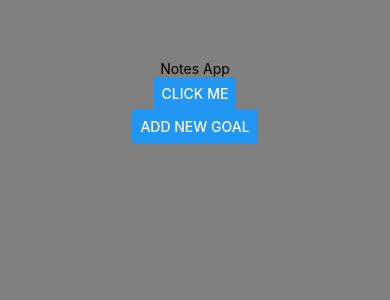
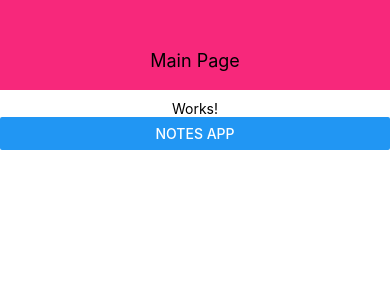
Before and after one commit to JasmeetSinghChhabra/react-native-poc, a React Native app: screen / in a window 390 px wide. Shown: the top 300 px of the page. Built offline with nearby package versions, Linux system fonts and the light colour scheme.

Commit message:
New Screens

```diff
--- a/App.js
+++ b/App.js
@@ -7,63 +7,29 @@ import {
   Button,
   TextInput
 } from "react-native";
-import GoalItem from "./components/GoalItem";
-import GoalInput from "./components/GoalInput";
+import Header from "./components/Header";
+import StartGameScreen from "./screens/StartGameScreen";
+import NotesScreen from "./screens/NotesScreen";
 
-export default function App() {
-  const [outputText, setoutputText] = useState("Notes App");
-  const [courseGoals, setCourseGoals] = useState([]);
-  const [isAddMode, setIsAddMode] = useState(false);
-  const addGoalHandler = goalTitle => {
-    //console.log(enteredGoal);
-    setCourseGoals(currentGoals => [
-      ...currentGoals,
-      { id: Math.random().toString(), value: goalTitle }
-    ]); //spread operator
-    setIsAddMode(false);
+const App = props => {
+  const [isNotesMode, setIsNotesMode] = useState(false);
+  const cancelGoaladditionHandler = () => {
+    setIsNotesMode(false);
   };
-  const removeGoalHandler = goalId => {
-    setCourseGoals(currentGoals => {
-      return currentGoals.filter(goal => goal.id !== goalId);
-    });
-  };
-  const cancelGoaladditionHandler = () => {
-    setIsAddMode(false);
-  };
-
   return (
-    <View style={styles.container}>
-      <Text>{outputText}</Text>
-      <Button title="Click Me" onPress={() => setoutputText("List can be made: Add Notes.")} />
-      <Button title="Add new goal" onPress={() => setIsAddMode(true)} />
-
-      <GoalInput
-        visible={isAddMode}
-        onAddGoal={addGoalHandler}
-        onCancel={cancelGoaladditionHandler}
-      />
-      <FlatList
-        keyExtractor={(item, index) => item.id}
-        data={courseGoals}
-        renderItem={itemData => (
-          <GoalItem
-            id={itemData.item.id}
-            onDelete={removeGoalHandler}
-            title={itemData.item.value}
-          />
-        )}
-      />
+    <View style={styles.screen}>
+      <Header title={"Main Page"} />
+      <StartGameScreen />
+      <NotesScreen visible={isNotesMode} onCancel={cancelGoaladditionHandler} />
+      <Button title="Notes App" onPress={() => setIsNotesMode(true)} />
     </View>
   );
-}
+};
 
 const styles = StyleSheet.create({
-  container: {
-    padding: 60,
-    flex: 1,
-    backgroundColor: "grey",
-    color: "pink",
-    alignItems: "center",
-    justifyContent: "space-around"
+  screen: {
+    flex: 1
   }
 });
+
+export default App;
--- /dev/null
+++ b/components/Header.js
@@ -0,0 +1,36 @@
+import React, { useState } from "react";
+import {
+  StyleSheet,
+  Text,
+  View,
+  FlatList,
+  Button,
+  TextInput,
+  Modal
+} from "react-native";
+
+const Header = props => {
+  return (
+    <View style={styles.header}>
+      <Text style={styles.headerTitle}>{props.title}</Text>
+    </View>
+  );
+};
+
+const styles = StyleSheet.create({
+  header: {
+    width: "100%",
+    height: 90,
+    paddingTop: 30,
+    backgroundColor: "#f7287b",
+    alignItems: "center",
+    //flex: 1,
+    justifyContent: "center"
+  },
+  headerTitle: {
+    color: "black",
+    fontSize: 18
+  }
+});
+
+export default Header;
--- /dev/null
+++ b/screens/NotesScreen.js
@@ -0,0 +1,79 @@
+import React, { useState } from "react";
+import {
+  StyleSheet,
+  Text,
+  View,
+  FlatList,
+  Button,
+  TextInput,
+  Modal
+} from "react-native";
+import GoalItem from "../components/GoalItem";
+import GoalInput from "../components/GoalInput";
+import Header from "../components/Header";
+
+const StartGameScreen = props => {
+  const [outputText, setoutputText] = useState("Notes App");
+  const [courseGoals, setCourseGoals] = useState([]);
+  const [isAddMode, setIsAddMode] = useState(false);
+  const addGoalHandler = goalTitle => {
+    //console.log(enteredGoal);
+    setCourseGoals(currentGoals => [
+      ...currentGoals,
+      { id: Math.random().toString(), value: goalTitle }
+    ]); //spread operator
+    setIsAddMode(false);
+  };
+  const removeGoalHandler = goalId => {
+    setCourseGoals(currentGoals => {
+      return currentGoals.filter(goal => goal.id !== goalId);
+    });
+  };
+  const cancelGoaladditionHandler = () => {
+    setIsAddMode(false);
+  };
+
+  return (
+    <Modal visible={props.visible} animationType={"slide"}>
+      <Header title={"Notes App"} />
+      <View style={styles.container}>
+        <Text>{outputText}</Text>
+        <Button
+          title="Click Me"
+          onPress={() => setoutputText("List can be made: Add Notes.")}
+        />
+        <Button title="Add new goal" onPress={() => setIsAddMode(true)} />
+        <Button title="Close Notes" onPress={props.onCancel} />
+
+        <GoalInput
+          visible={isAddMode}
+          onAddGoal={addGoalHandler}
+          onCancel={cancelGoaladditionHandler}
+        />
+        <FlatList
+          keyExtractor={(item, index) => item.id}
+          data={courseGoals}
+          renderItem={itemData => (
+            <GoalItem
+              id={itemData.item.id}
+              onDelete={removeGoalHandler}
+              title={itemData.item.value}
+            />
+          )}
+        />
+      </View>
+    </Modal>
+  );
+};
+
+const styles = StyleSheet.create({
+  container: {
+    padding: 60,
+    backgroundColor: "grey",
+    alignItems: "stretch",
+    justifyContent: "space-between",
+    flex: 1
+  }
+});
+
+export default StartGameScreen;
--- /dev/null
+++ b/screens/StartGameScreen.js
@@ -0,0 +1,37 @@
+import React, { useState } from "react";
+import {
+  StyleSheet,
+  Text,
+  View,
+  FlatList,
+  Button,
+  TextInput,
+  Modal
+} from "react-native";
+
+const StartGameScreen = props => {
+  //   const [enteredGoal, setEnteredGoal] = useState(""); //to get input
+  //   const goalInputHandler = input => {
+  //     setEnteredGoal(input);
+  //   };
+  //   const addGoalHandler = () => {
+  //     props.onAddGoal(enteredGoal);
+  //     setEnteredGoal("");
+  //   };
+  return (
+    <View style={styles.screen1}>
+      <Text>Works!</Text>
+    </View>
+  );
+};
+
+const styles = StyleSheet.create({
+  screen1: {
+    paddingTop: 10,
+    alignItems: "center"
+    // flex: 1,
+    //justifyContent: "center"
+  }
+});
+
+export default StartGameScreen;
```
